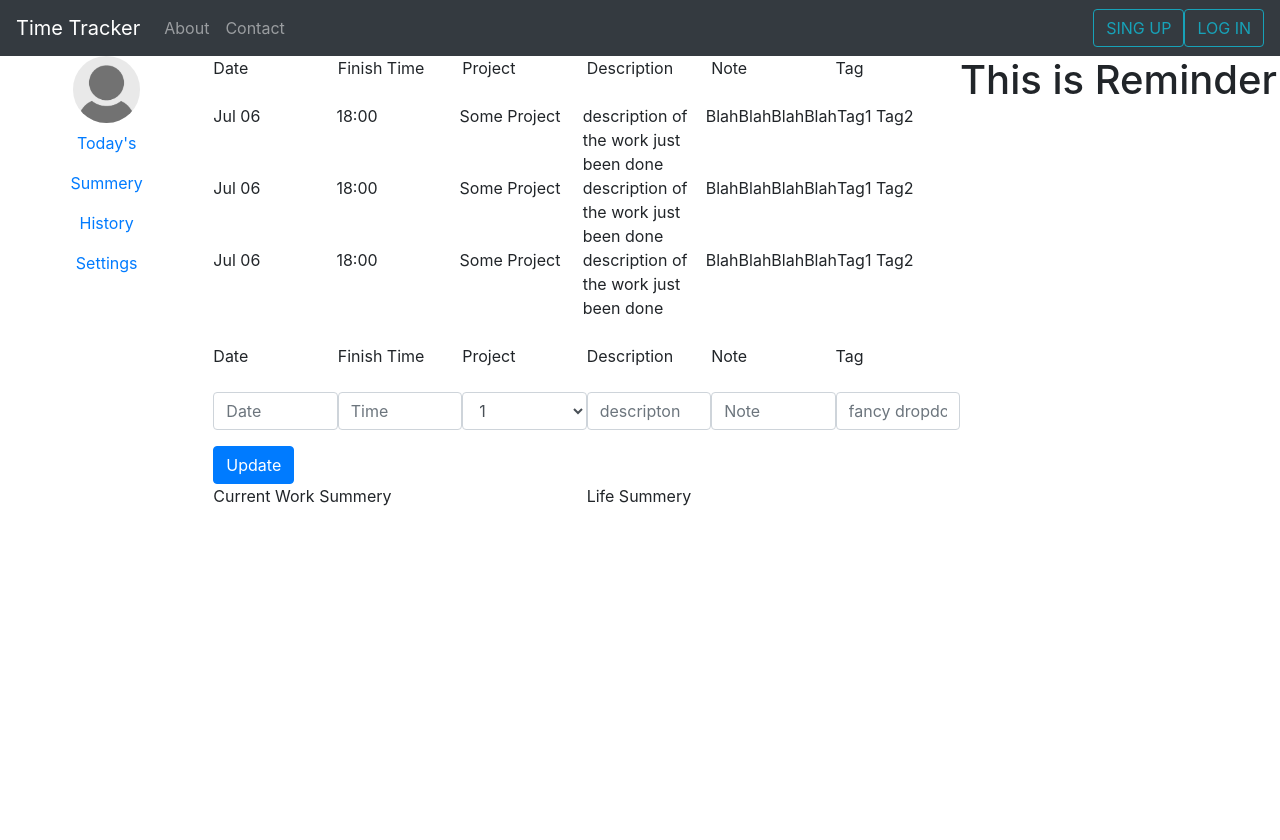
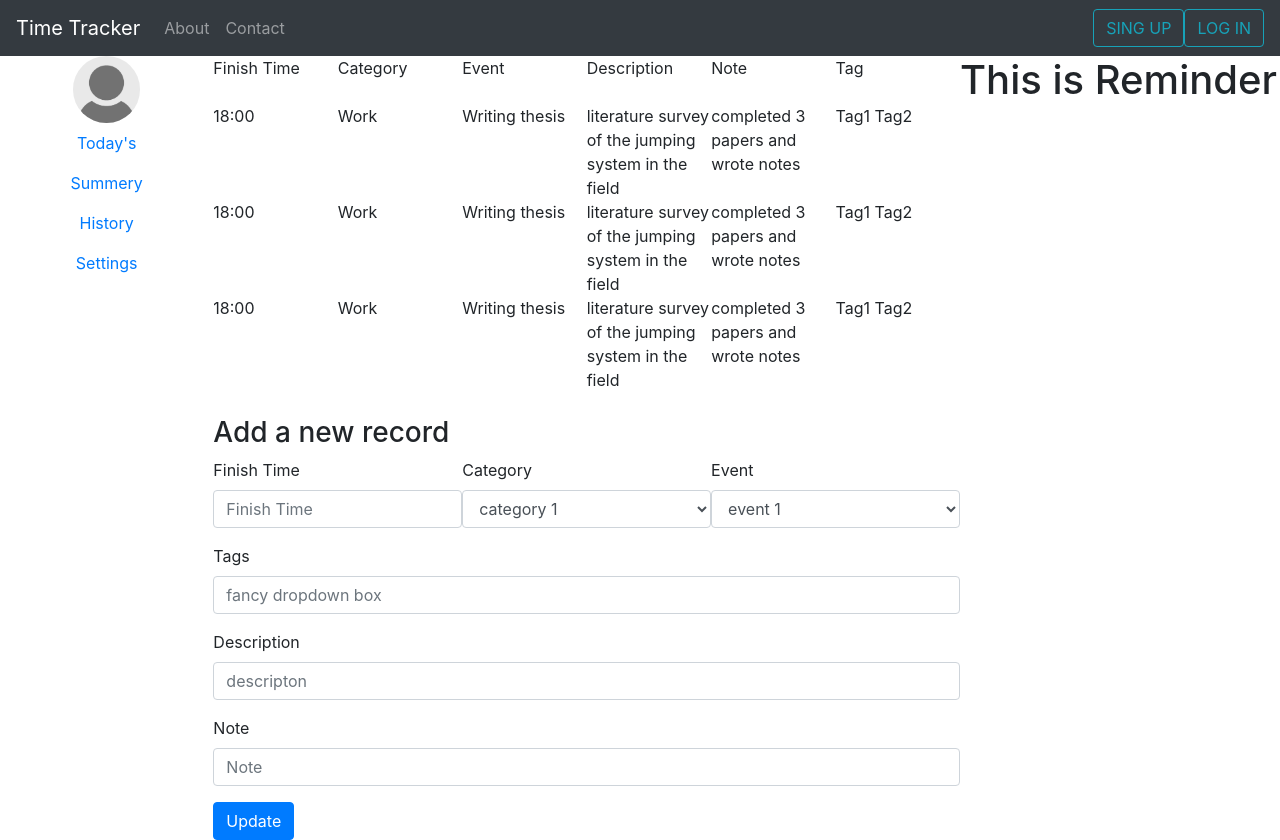
Before and after one commit to Jarvis7923/time-tracker, a React (Create React App) app in the folder react-frontend/: page /user in a window 1280 px wide. Before the commit the page ends 800 px from the top, so only its background shows below. Built offline with nearby package versions, Linux system fonts and the light colour scheme.

Commit message:
update the todays page

```diff
--- a/react-frontend/src/components/pages/user/SideNav.jsx
+++ b/react-frontend/src/components/pages/user/SideNav.jsx
@@ -11,7 +11,7 @@ export default function SideNav() {
     <Nav defaultActiveKey={path + "/new"} className='flex-column' style={{textAlign:"center"}}>
       <Image src={userDefaultImage} roundedCircle fluid style={{width:"50pt", margin:"auto"}}/>
       <Nav.Link href={path + "/today"}>Today's</Nav.Link>
-      <Nav.Link href={path + "/summery"}>Summery</Nav.Link>
+      <Nav.Link href={path + "/summary"}>Summery</Nav.Link>
       <Nav.Link href={path + "/history"}>History</Nav.Link>
       <Nav.Link href={path + "/settings"}>Settings</Nav.Link>
       {/* <Nav.Link href='link-1'>Link</Nav.Link> */}
--- a/react-frontend/src/components/pages/user/body/settings.jsx
+++ b/react-frontend/src/components/pages/user/body/settings.jsx
@@ -3,7 +3,7 @@ import React from "react";
 const UserProfile = () => {
     return (
         <div>
-
+            user profile
         </div>
     );
 }
@@ -11,7 +11,7 @@ const UserProfile = () => {
 export default function SettingsPage() {
   return (
     <div>
-        <h1>This Settings Page!!</h1>
+        <h1>This SETTINGS Page!!</h1>
     </div>
     );
 }
--- a/react-frontend/src/components/pages/user/body/summary.jsx
+++ b/react-frontend/src/components/pages/user/body/summary.jsx
@@ -3,7 +3,7 @@ import React from "react";
 export default function SummaryPage() {
   return (
     <div>
-        <h1>This is Summary Page!</h1>
+        <h1>This is SUMMERY Page!</h1>
     </div>
     );
 }
--- a/react-frontend/src/components/pages/user/body/today.jsx
+++ b/react-frontend/src/components/pages/user/body/today.jsx
@@ -4,9 +4,9 @@ import {Button, Row, Col, Form} from "react-bootstrap";
 const LegendRow = (props)=>{
   return (
     <Row noGutters>
-      <Col>Date</Col>
       <Col>Finish Time</Col>
-      <Col>Project</Col>
+      <Col>Category</Col>
+      <Col>Event</Col>
       <Col>Description</Col>
       <Col>Note</Col>
       <Col>Tag</Col>
@@ -17,104 +17,61 @@ const LegendRow = (props)=>{
 const DataRow = (props)=>{
   return (
     <Row noGutters>
-      <Col>Jul 06</Col>
       <Col>18:00 </Col>
-      <Col>Some Project</Col>
-      <Col>description of the work just been done</Col>
-      <Col>BlahBlahBlahBlah</Col>
+      <Col>Work</Col>
+      <Col>Writing thesis</Col>
+      <Col>literature survey of the jumping system in the field</Col>
+      <Col>completed 3 papers and wrote notes</Col>
       <Col>Tag1 Tag2</Col>
     </Row>
   );
 };
 
-
 const InputRow = (props) => {
   return (
     <Form>
       <Row noGutters>
-        <Form.Group as={Col} controlId='time-tracking-item-date'>
-          <Form.Control type='text' placeholder='Date' />
+        <Form.Group as={Col} controlId='time-tracking-item-time'>
+          <Form.Label>Finish Time</Form.Label>
+          <Form.Control type='text' placeholder='Finish Time' />
         </Form.Group>
-        <Form.Group as={Col} controlId='time-tracking-item-time'>
-          <Form.Control type='text' placeholder='Time' />
+        <Form.Group as={Col} controlId='time-tracking-item-category'>
+          <Form.Label>Category</Form.Label>
+          <Form.Control as='select'>
+            <option>category 1</option>
+            <option>category 2</option>
+            <option>category 3</option>
+          </Form.Control>
         </Form.Group>
 
-        <Form.Group as={Col} controlId='time-tracking-item-project'>
+        <Form.Group as={Col} controlId='time-tracking-item-event'>
+          <Form.Label>Event</Form.Label>
           <Form.Control as='select'>
-            <option>1</option>
-            <option>2</option>
-            <option>3</option>
+            <option>event 1</option>
+            <option>event 2</option>
+            <option>event 3</option>
           </Form.Control>
+        </Form.Group>
+        </Row>
+
+        <Form.Group controlId='time-tracking-item-tag'>
+          <Form.Label>Tags</Form.Label>
+          <Form.Control type='text' placeholder='fancy dropdown box' />
         </Form.Group>
         {/* <Form.Group as={Col} controlId='time-tracking-item-project'>
           <Form.Control type='text' placeholder='Dropdown box' />
         </Form.Group> */}
-        <Form.Group as={Col} controlId='time-tracking-item-description'>
+        <Form.Group controlId='time-tracking-item-description'>
+          <Form.Label>Description</Form.Label>
           <Form.Control type='text' placeholder='descripton' />
         </Form.Group>
-        <Form.Group as={Col} controlId='time-tracking-item-note'>
+        <Form.Group controlId='time-tracking-item-note'>
+          <Form.Label>Note</Form.Label>
           <Form.Control type='text' placeholder='Note' />
         </Form.Group>
-        <Form.Group as={Col} controlId='time-tracking-item-tag'>
-          <Form.Control type='text' placeholder='fancy dropdown box' />
-        </Form.Group>
-      </Row>
     </Form>
   );
 };
-
-const ProjectList = (props) => {
-  const project = [
-    { key: "0", name: "RLB Lab Research", description: "3333" },
-    { key: "1", name: "HIT Part Time Work", description: "3333" },
-    { key: "2", name: "Halligan Review", description: "3333" },
-  ];
-  return (
-    <ol>
-      {project.map((x) => (
-        <li key={x.key}>
-          {x.name} : {x.description}
-        </li>
-      ))}
-    </ol>
-  );
-};
-
-const AddNewProject = (props) => {
-  return (
-    <Form>
-      <Row noGutters>
-        <Form.Group controlId='new-project-name'>
-          <Form.Label>Project Name</Form.Label>
-          <Form.Control type='text' placeholder='Name' />
-        </Form.Group>
-
-        <Form.Group controlId='new-project-description'>
-          <Form.Label>Description</Form.Label>
-          <Form.Control type='text' placeholder='Description' />
-        </Form.Group>
-      </Row>
-      <Button variant='outline-info'>urgent</Button>
-      <Button variant='outline-info'>important</Button>
-
-      <Button>Add New Project</Button>
-    </Form>
-  );
-};
-
-
-const DailySummery = () => {
-  return (
-    <Row noGutters>
-      <Col sm='6'>
-        Current Work Summery
-      </Col>
-      <Col sm='6'>
-        Life Summery
-      </Col>
-    </Row>
-    );
-}
 
 export default function HistoryDetail() {
   return (
@@ -126,17 +83,13 @@ export default function HistoryDetail() {
         <DataRow />
         <DataRow />
         <br />
-        <LegendRow />
-        <br />
+        {/* <LegendRow />
+        <br /> */}
+        <h3>Add a new record</h3>
         <InputRow />
 
         <Button>Update</Button>
-        <DailySummery />
       </Col>
-      {/* <Col sm='5'>
-        <ProjectList />
-        <AddNewProject />
-      </Col> */}
     </Row>
   );
 }
--- a/react-frontend/src/components/pages/user/index.js
+++ b/react-frontend/src/components/pages/user/index.js
@@ -27,7 +27,7 @@ export default function UserPage() {
             <Route path='/user/history'>
               <HistoryPage />
             </Route>
-            <Route path='/detail/summary'>
+            <Route path='/user/summary'>
               <SummaryPage />
             </Route>
             <Route path='/user/settings'>
```
